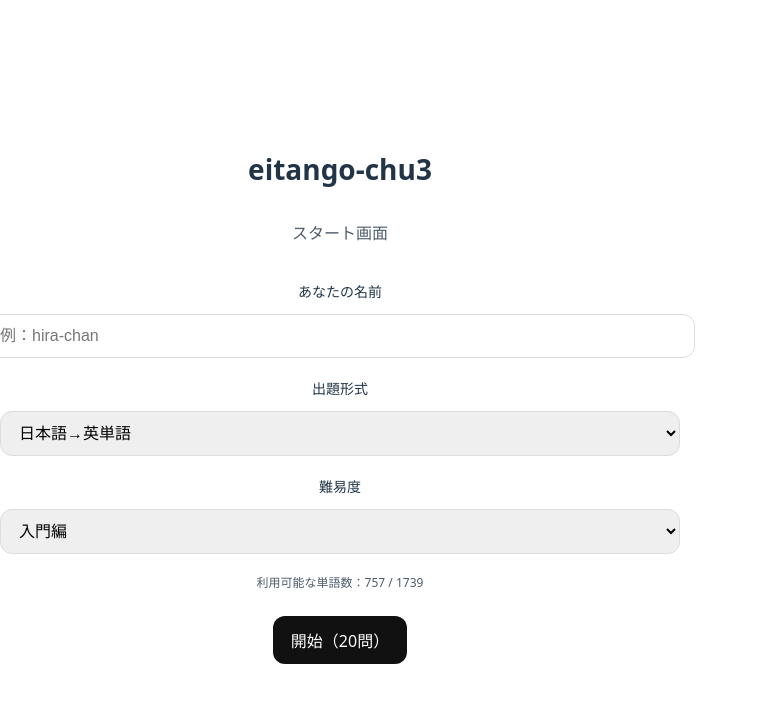
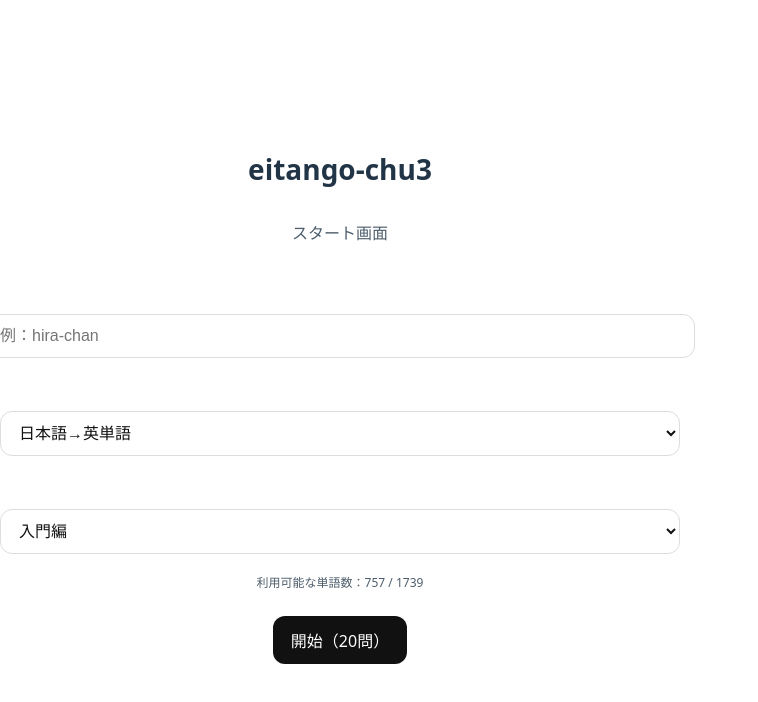
Before and after one commit to kohiramotonetz-create/eitango-chu3, a React (Vite) app: page / in a window 1280 px wide. Shown: the top 702 px of the page, without its empty margins (0-758 px from the left). Built offline with nearby package versions, Linux system fonts and the light colour scheme.

Commit message:
修正１０

```diff
--- a/src/App.jsx
+++ b/src/App.jsx
@@ -494,7 +494,7 @@ function QuizFrame({
 
       <div style={questionBoxStyle}>
         <div style={{ opacity: 0.7, fontSize: 12, marginBottom: 6 }}>問題</div>
-        <div style={{ fontSize: 22 }}>{display}</div>
+       <div style={{ fontSize: 22, color: "#111" }}>{display}</div>
       </div>
 
       <label style={labelStyle}>
@@ -533,7 +533,7 @@ function Timer({ label, sec }) {
   return <div style={{ fontFamily: "ui-monospace, monospace" }}>{label}:{mm}:{ss}</div>;
 }
 
-// ========= スタイル（中央寄せ＆枠統一） =========
+// ========= スタイル（中央寄せ＆見え方修正） =========
 const wrapStyle = {
   width: "min(680px, 92vw)",
   margin: "24px auto",
@@ -545,7 +545,7 @@ const wrapStyle = {
   gap: 12,
 };
 
-const labelStyle = { alignSelf: "center", fontSize: 14, marginTop: 8 };
+const labelStyle = { alignSelf: "center", fontSize: 14, marginTop: 8, color: "#fff" }; // ラベルはダーク背景上で白のまま
 
 const inputStyle = {
   width: "100%",
@@ -553,6 +553,8 @@ const inputStyle = {
   fontSize: 16,
   border: "1px solid #ddd",
   borderRadius: 12,
+  background: "#fff",   // ← 白背景
+  color: "#111",        // ← 黒文字
 };
 
 const selectStyle = { ...inputStyle };
@@ -575,6 +577,7 @@ const questionBoxStyle = {
   borderRadius: 16,
   padding: 14,
   boxShadow: "0 2px 6px rgba(0,0,0,.05)",
+  color: "#111",   // ← ここで枠内のデフォルト文字色を黒に
 };
 
 const reviewStyle = {
@@ -585,4 +588,5 @@ const reviewStyle = {
   padding: 14,
   marginTop: 12,
   boxShadow: "0 2px 10px rgba(0,0,0,.04)",
+  color: "#111",   // ← 答え合わせボックスの文字色も黒に
 };
```
